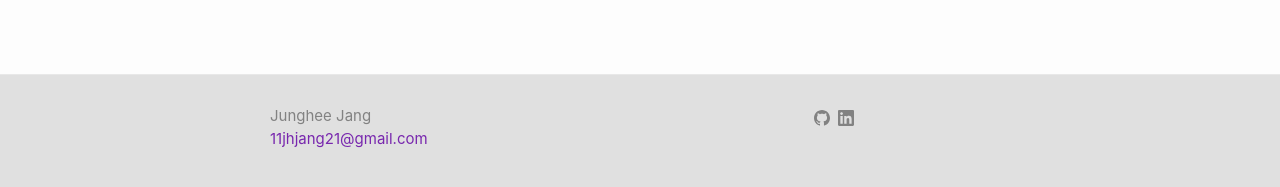
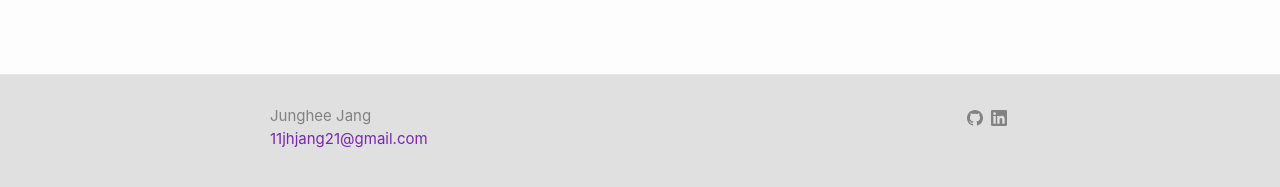
Before and after one commit to DesignerJJang/DesignerJJang.github.io, a Jekyll site: the page built from blog.md, in a window 1280 px wide. Shown: the part 705-892 px from the top of the page. Built offline with Jekyll 4.4.1, drawn with Linux system fonts in a browser that asks for light colours.

Commit message:
floatright

```diff
--- a/_sass/minima/_layout.scss
+++ b/_sass/minima/_layout.scss
@@ -143,10 +143,21 @@
 
 }
 
-.footer-col-wrapper,
+/*.footer-col-wrapper,
 .social-links {
   @include relative-font-size(0.9375);
   color: $brand-color;
+}*/
+
+.footer-col-wrapper {
+  @include relative-font-size(0.9375);
+  color: $brand-color;
+}
+
+.social-links {
+  @include relative-font-size(0.9375);
+  color: $brand-color;
+	float: right;
 }
 
 .footer-col {
```
